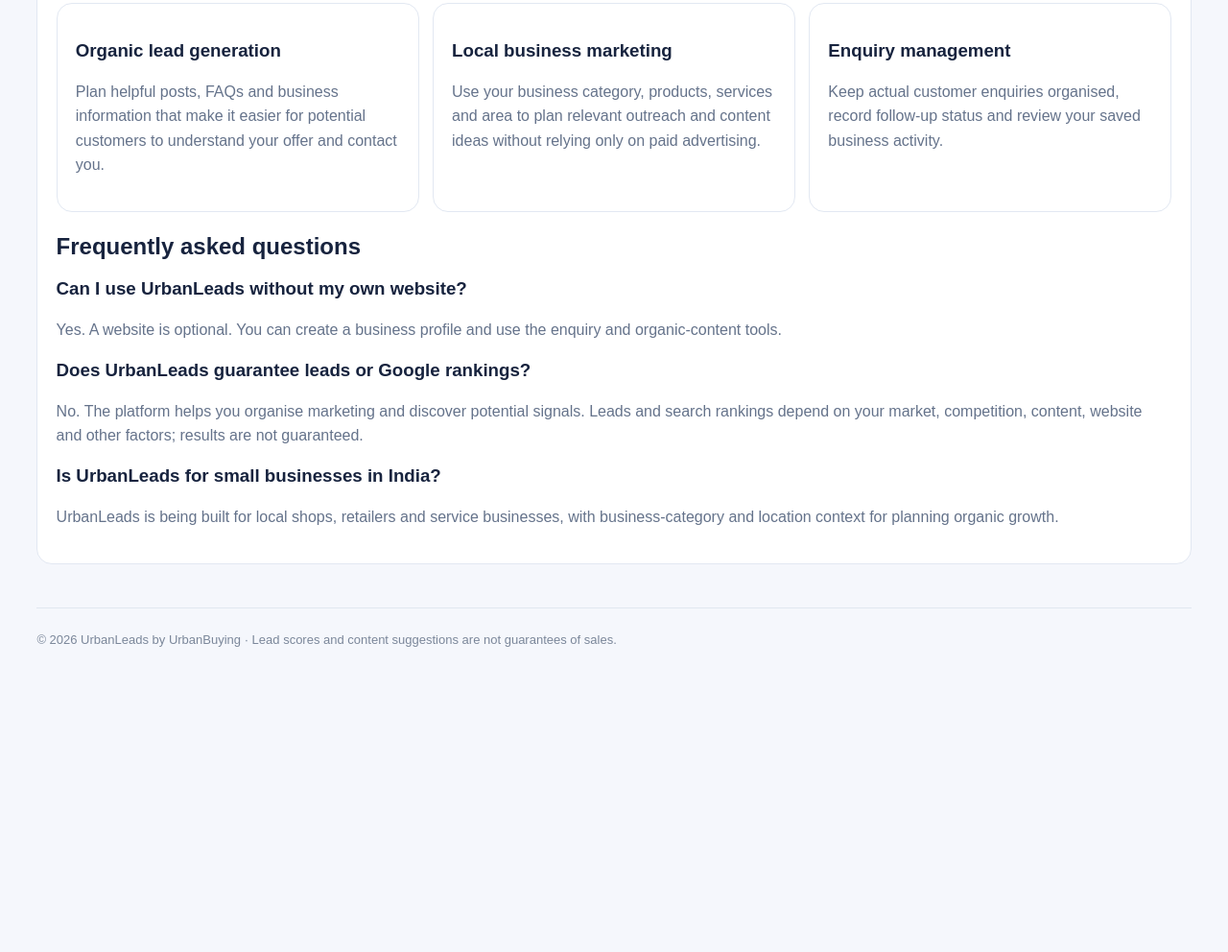
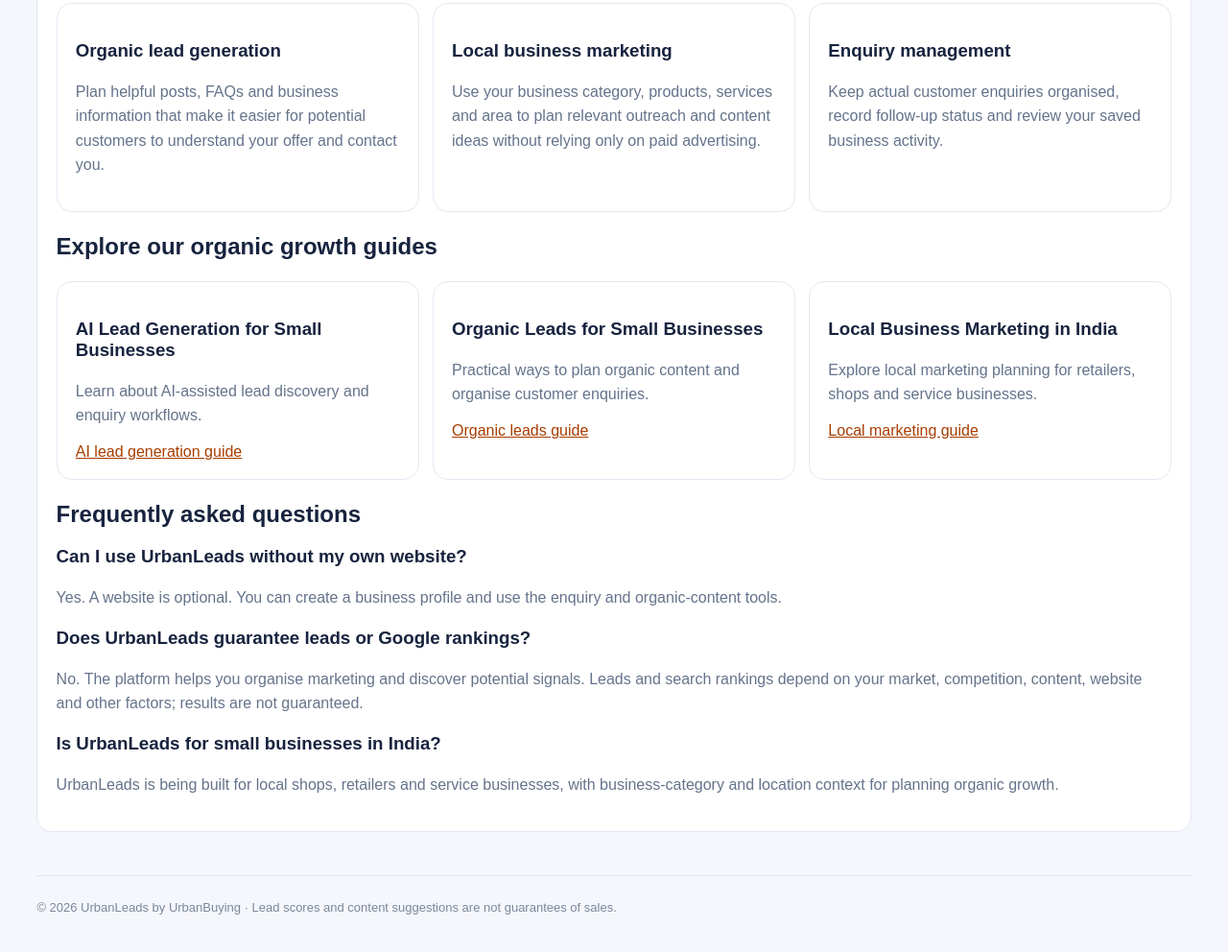
Before and after one commit to rgawande432-cell/Leadpilot1, a plain HTML site: page index.html in a window 1280 px wide. Shown: the part 2275-3267 px from the top of the page at 96% size. Before the commit the page ends 3000 px from the top, so only its background shows below. Drawn offline with nearby package versions, Linux system fonts and the light colour scheme.

Commit message:
Add internal SEO links to keyword landing pages

```diff
--- a/index.html
+++ b/index.html
@@ -277,6 +277,12 @@ a{color:var(--brand-dark)}
     <article class="card"><h3>Organic lead generation</h3><p>Plan helpful posts, FAQs and business information that make it easier for potential customers to understand your offer and contact you.</p></article>
     <article class="card"><h3>Local business marketing</h3><p>Use your business category, products, services and area to plan relevant outreach and content ideas without relying only on paid advertising.</p></article>
     <article class="card"><h3>Enquiry management</h3><p>Keep actual customer enquiries organised, record follow-up status and review your saved business activity.</p></article>
+  </div>
+  <h2>Explore our organic growth guides</h2>
+  <div class="cards">
+    <article class="card"><h3>AI Lead Generation for Small Businesses</h3><p>Learn about AI-assisted lead discovery and enquiry workflows.</p><a href="/ai-lead-generation.html">AI lead generation guide</a></article>
+    <article class="card"><h3>Organic Leads for Small Businesses</h3><p>Practical ways to plan organic content and organise customer enquiries.</p><a href="/organic-leads-small-business.html">Organic leads guide</a></article>
+    <article class="card"><h3>Local Business Marketing in India</h3><p>Explore local marketing planning for retailers, shops and service businesses.</p><a href="/local-business-marketing.html">Local marketing guide</a></article>
   </div>
   <h2>Frequently asked questions</h2>
   <h3>Can I use UrbanLeads without my own website?</h3><p>Yes. A website is optional. You can create a business profile and use the enquiry and organic-content tools.</p>
```
